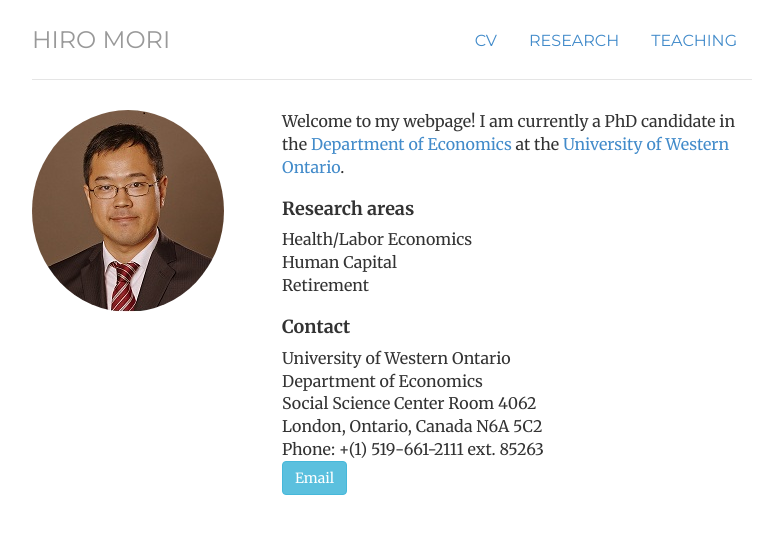
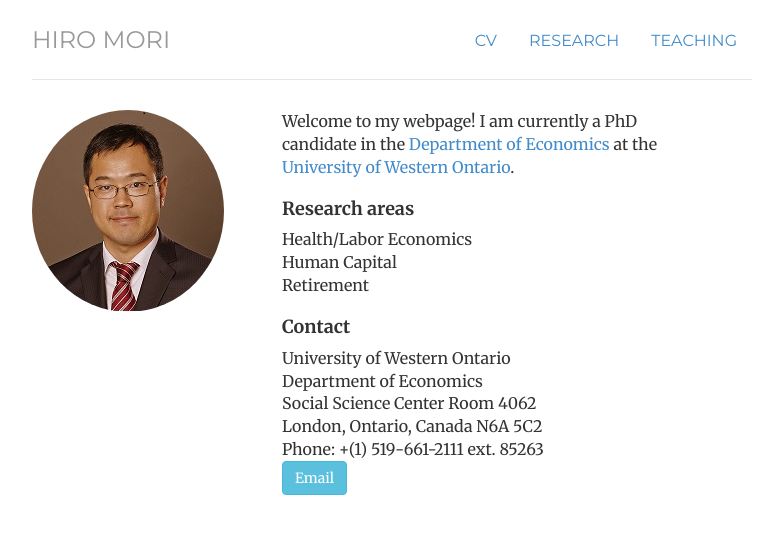
Before and after one commit to morihiroaki/morihiroaki.github.io, a Jekyll site: the page built from index.html, in a window 1280 px wide. Shown: the top 534 px of the page, without its empty margins (248-1015 px from the left). Built offline with Jekyll 4.4.1, drawn with Linux system fonts in a browser that asks for light colours.

Commit message:
Update index.html

```diff
--- a/index.html
+++ b/index.html
@@ -11,7 +11,7 @@
               <div class='col-sm-4'>
             	<img  class="img-circle avatar" alt="Hiro Mori" src="files/portrait.jpg">
              </div>
-             <div class='col-sm-8'>
+             <div class='col-sm-7'>
               <p> Welcome to my webpage! I am currently a PhD candidate in the <a href="http://economics.uwo.ca/">Department of Economics</a> at the <a href="http://www.uwo.ca/">University of Western Ontario</a>.  </p>
               <!--a class="btn btn-primary" href="/cv.html">CV</a-->
               <!--a class="btn btn-warning" href="/research.html">Research</a-->
```
